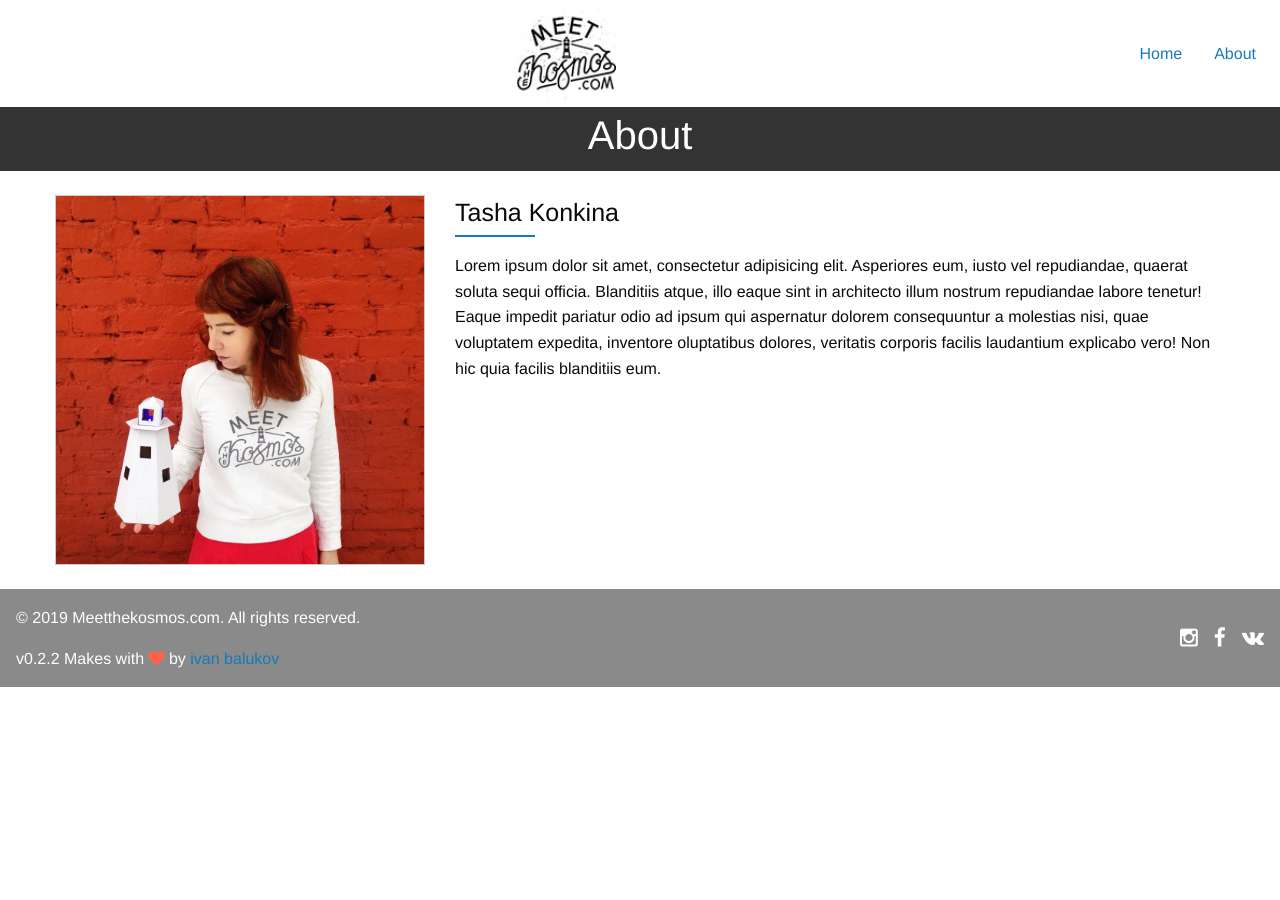
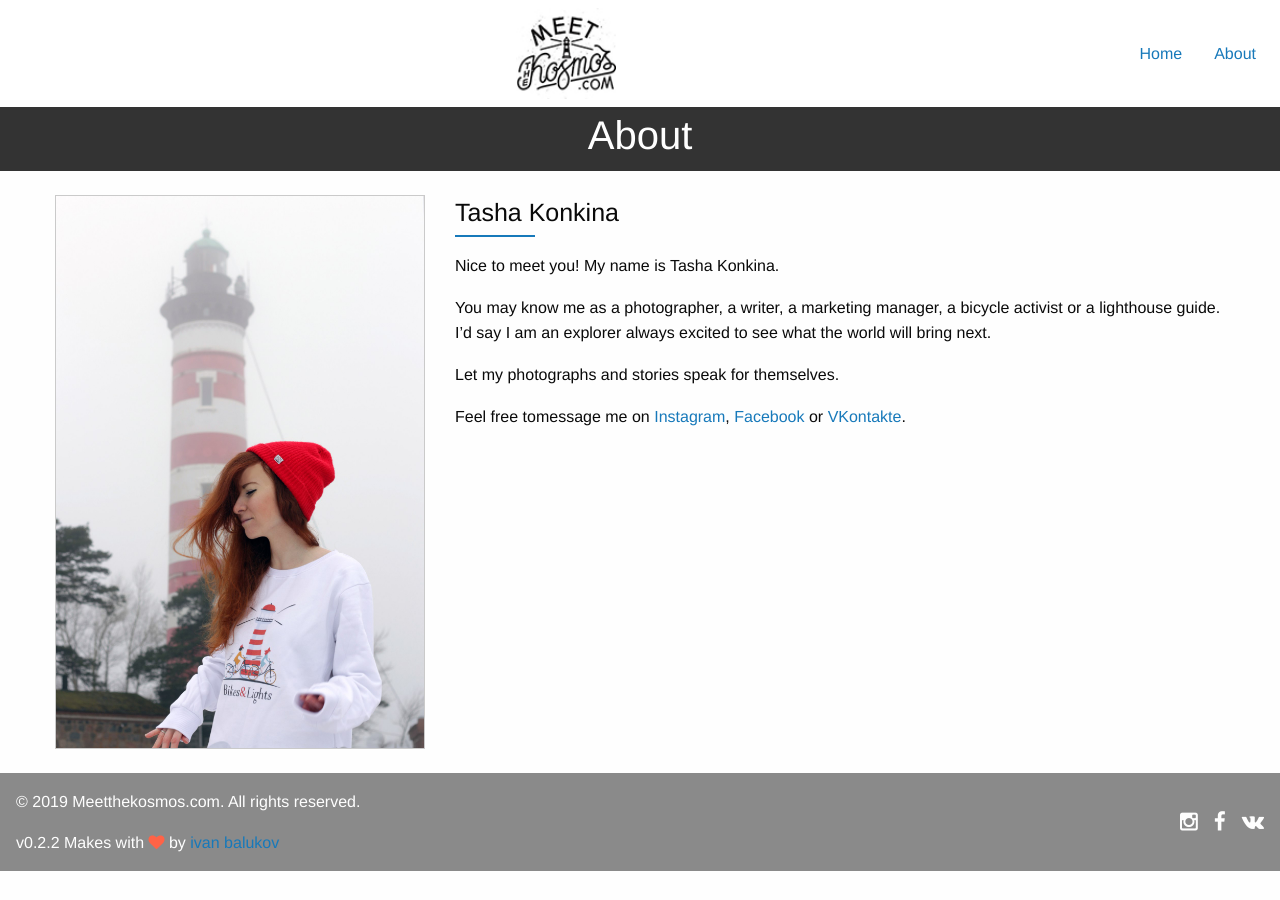
Before and after one commit to tashakosmos/tashakosmos.github.io, a Jekyll site: the page built from about.md, in a window 1280 px wide. Built offline with Jekyll 4.4.1, drawn with Linux system fonts in a browser that asks for light colours; nearby versions of some CDN libraries.

Commit message:
added About

```diff
--- a/about.md
+++ b/about.md
@@ -2,7 +2,15 @@
 layout: about
 title: About
 myname: "Tasha Konkina"
-photo: diy-light/1.jpg
+photo: tsh.jpg
 ---
 
-Lorem ipsum dolor sit amet, consectetur adipisicing elit. Asperiores eum, iusto vel repudiandae, quaerat soluta sequi officia. Blanditiis atque, illo eaque sint in architecto illum nostrum repudiandae labore tenetur! Eaque impedit pariatur odio ad ipsum qui aspernatur dolorem consequuntur a molestias nisi, quae voluptatem expedita, inventore oluptatibus dolores, veritatis corporis facilis laudantium explicabo vero! Non hic quia facilis blanditiis eum.
+Nice to meet you!
+My name is Tasha Konkina.
+
+You may know me as a photographer, a writer, a marketing manager, a bicycle activist or a lighthouse guide.
+I'd say I am an explorer always excited to see what the world will bring next.
+
+Let my photographs and stories speak for themselves.
+
+Feel free tomessage me on [Instagram](http://instagram.com/tashakosmos){:target="\_blank"}, [Facebook](http://facebook.com/tasha.konkina){:target="\_blank"} or [VKontakte](http://vk.com/tashakosmos){:target="\_blank"}.
```
